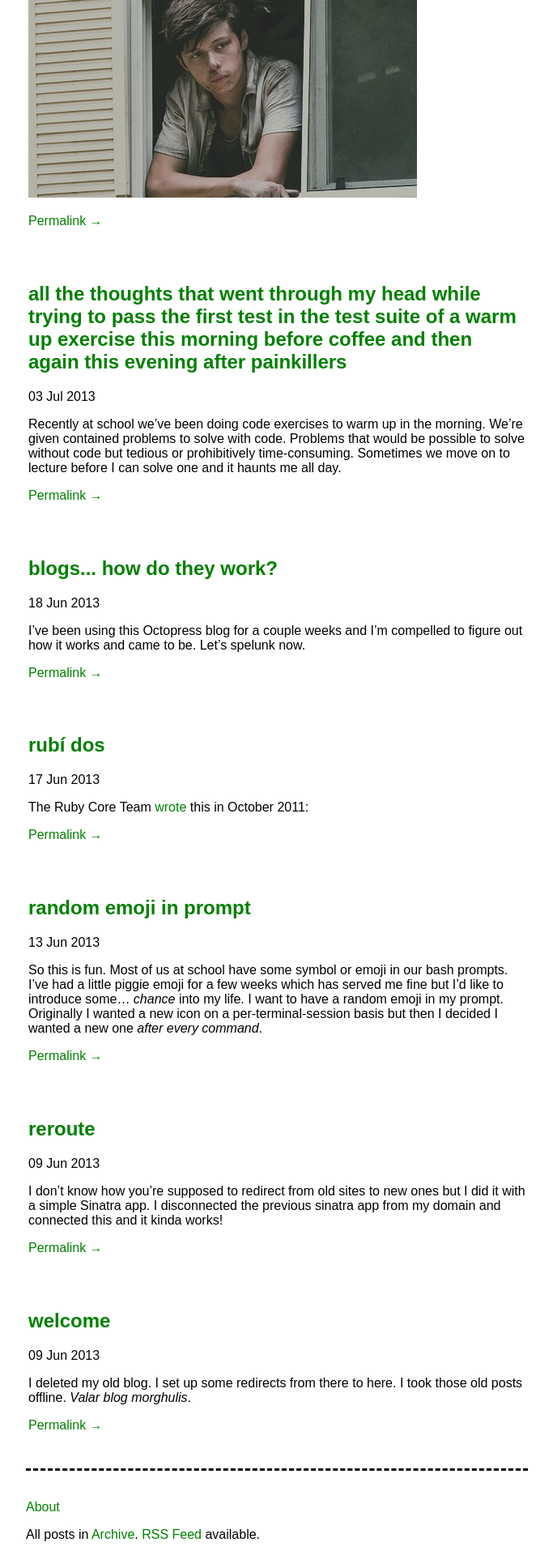
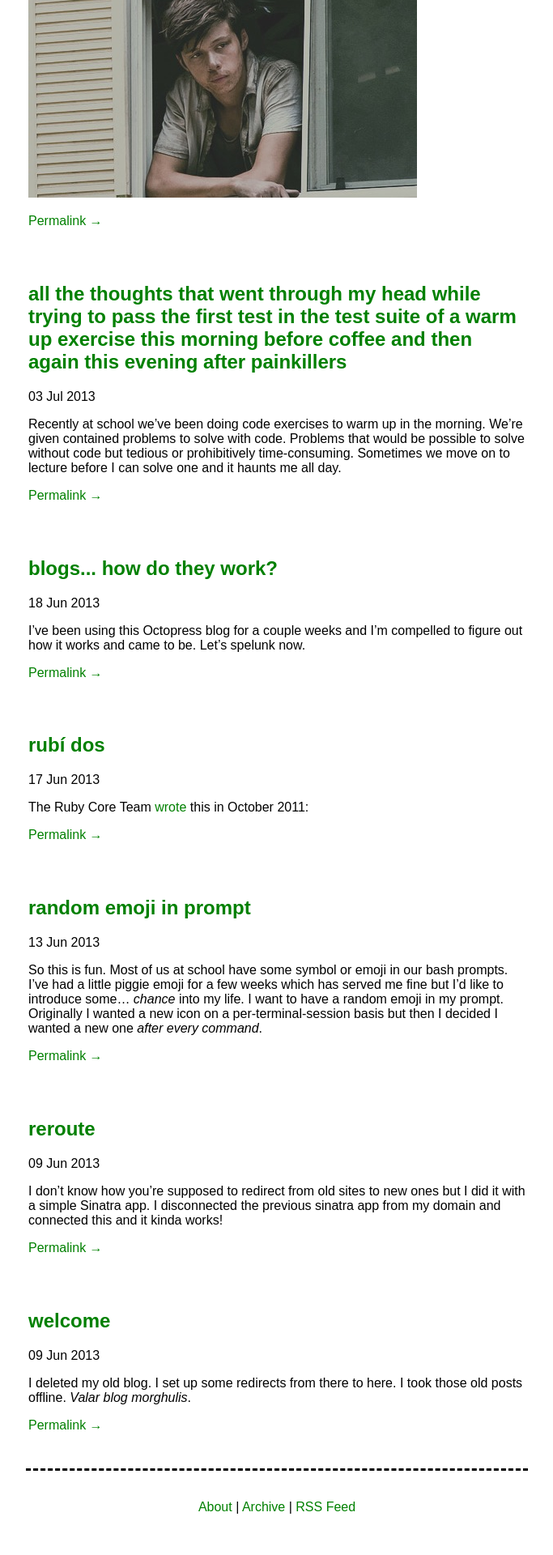
Before and after one commit to hardscrabble/hardscrabble.github.io, a Jekyll site: the page built from index.html, in a window 1280 px wide. Shown: the part 927-2847 px from the top of the page at 81% size, without its empty margins (298-981 px from the left). Built offline with Jekyll 4.4.1, drawn with Linux system fonts in a browser that asks for light colours; comment, search, counter and statistics services are not loaded; after the commit the page ends 2813 px from its top, so only the background shows below that.

Commit message:
update footer

```diff
--- a/_includes/footer.html
+++ b/_includes/footer.html
@@ -1,4 +1,3 @@
 <footer>
-  <p><a href="{{ site.baseurl }}about/">About</a></p>
-  <p>All posts in <a href="{{ site.baseurl }}archive/">Archive</a>. <a href="{{ site.baseurl }}feed.xml">RSS Feed</a> available.</p>
+  <p><a href="{{ site.baseurl }}about/">About</a> | <a href="{{ site.baseurl }}archive/">Archive</a> | <a href="{{ site.baseurl }}feed.xml">RSS Feed</a></p>
 </footer>
--- a/_scss/_footer.scss
+++ b/_scss/_footer.scss
@@ -1,4 +1,5 @@
 footer {
+  text-align: center;
   margin-top: 20px;
   padding-top: 20px;
   border-top: dashed black 3px;
--- a/css/style.css
+++ b/css/style.css
@@ -3438,6 +3438,7 @@
   padding-top: 10px; }
 
 footer {
+  text-align: center;
   margin-top: 20px;
   padding-top: 20px;
   border-top: dashed black 3px; }
```
